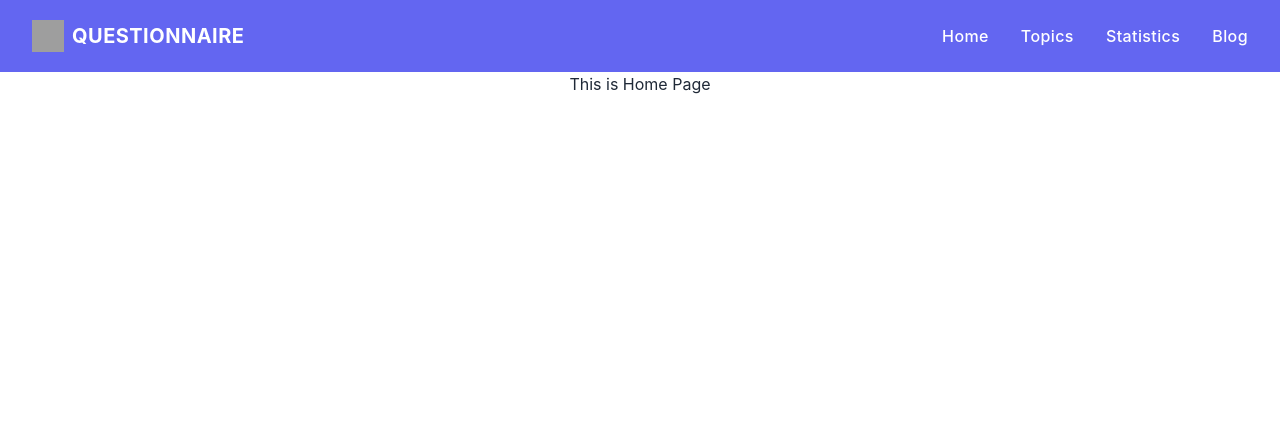
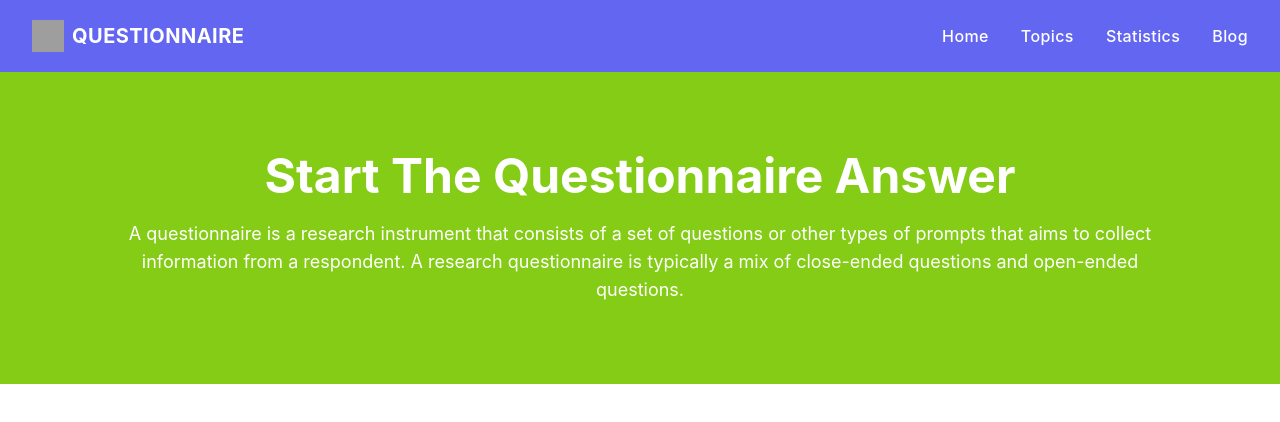
Before and after one commit to developer-johir/questionnaire, a React (Create React App) app: page / in a window 1280 px wide. Shown: the top 422 px of the page. Built offline with nearby package versions, Linux system fonts and the light colour scheme; grey boxes are pictures that could not be loaded.

Commit message:
Header banner section complete

```diff
--- a/src/components/Home/Home.js
+++ b/src/components/Home/Home.js
@@ -2,8 +2,11 @@ import React from 'react';
 
 const Home = () => {
     return (
-        <div>
-            <h2>This is Home Page</h2>
+        <div className='bg-lime-500'>
+            <div className='px-4 py-20 mx-auto sm:max-w-xl md:max-w-full lg:max-w-screen-xl md:px-24 lg:px-8"'>
+                <h2 className='text-white text-5xl font-bold'>Start The Questionnaire Answer</h2>
+                <p className='mt-5 text-white text-lg'>A questionnaire is a research instrument that consists of a set of questions or other types of prompts that aims to collect information from a respondent. A research questionnaire is typically a mix of close-ended questions and open-ended questions.</p>
+            </div>
         </div>
     );
 };
```
